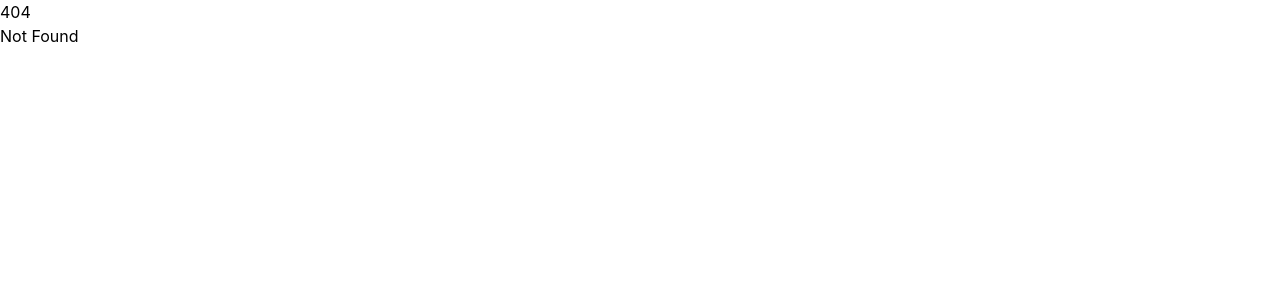
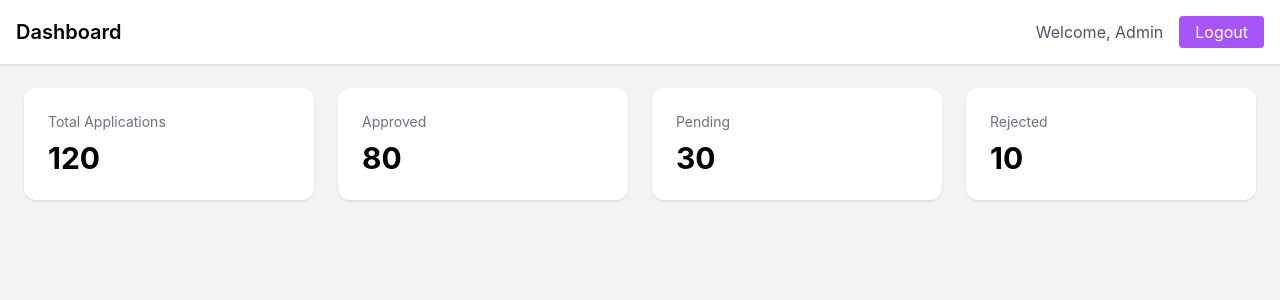
Before and after one commit to smbarge/HDFC_Education_loan, a SvelteKit app in the folder client/: page /1/admin/dashboard1 in a window 1280 px wide. Before the commit this address had no page. Shown: the top 300 px of the page. Built offline with nearby package versions, Linux system fonts and the light colour scheme; sample sign-in values are in the browser's storage.

Commit message:
Add key cloak

```diff
--- /dev/null
+++ b/client/src/lib/api/adminapi.js
@@ -0,0 +1,56 @@
+// src/lib/api/adminapi.js
+
+// async function adminLogin(username, password) {
+//   const params = new URLSearchParams();
+//   params.append("client_id", "education-admin");
+//   params.append("client_secret", "KAJ7j5zoBs75YybVVusB5CmkHCml2nPL");
+//   params.append("grant_type", "password");
+//   params.append("username", username);
+//   params.append("password", password);
+
+//   const response = await fetch(
+//     "https://keycloak.chanakyasoft.com/realms/education-loan/protocol/openid-connect/token",
+//     {
+//       method: "POST",
+//       headers: {
+//         "Content-Type": "application/x-www-form-urlencoded"
+//       },
+//       body: params
+//     }
+//   );
+
+//   const data = await response.json();
+
+//   if (!response.ok) {
+//     throw new Error(data.error_description || "Invalid username or password");
+//   }
+
+//   return {
+//     access_token: data.access_token,
+//     refresh_token: data.refresh_token
+//   };
+// }
+
+async function adminLogin(username, password) {
+  const response = await fetch('/api/admin/auth', {
+    method: 'POST',
+    headers: { 'Content-Type': 'application/json' },
+    body: JSON.stringify({ username, password })
+  });
+
+  const data = await response.json();
+
+  if (data.error !== 0) {
+    throw new Error(data.errorMsg || "Login failed");
+  }
+
+  return {
+    access_token: data.access_token,
+    refresh_token: data.refresh_token
+  };
+}
+
+
+export {
+    adminLogin
+};
--- a/client/src/routes/[locale]/admin/+page.svelte
+++ b/client/src/routes/[locale]/admin/+page.svelte
@@ -9,6 +9,7 @@
   function handleAdminLogin() {
     goto(`/${locale}/admin/login`);
   }
+
 </script>
 
 <svelte:head>
--- /dev/null
+++ b/client/src/routes/[locale]/admin/dashboard1/+page.svelte
@@ -0,0 +1,73 @@
+<script>
+	import { goto } from '$app/navigation';
+	 import { page } from '$app/stores';
+  import { i18n } from '$lib/i18n';
+  import { onMount } from 'svelte';
+
+
+
+	$: locale = $page.params.locale || 'en';
+	$: t = i18n[locale];
+
+	let userName = "Admin";
+
+	let stats = [
+		{ title: "Total Applications", value: 120 },
+		{ title: "Approved", value: 80 },
+		{ title: "Pending", value: 30 },
+		{ title: "Rejected", value: 10 }
+	];
+
+	onMount(() => {
+    const adminToken = localStorage.getItem('adminToken');
+    if (!adminToken) goto(`/${locale}/admin/login`);
+
+});
+
+	function logout() {
+    localStorage.removeItem("adminToken");   // ✅ matches what login saves
+    localStorage.removeItem("refreshToken"); // ✅ also clear refresh token
+    goto(`/${locale}/admin`);
+}
+</script>
+
+<div class="flex h-screen bg-gray-100">
+
+
+
+	<!-- Main Content -->
+	<div class="flex-1 flex flex-col">
+
+		<!-- Navbar -->
+		<header class="bg-white shadow flex justify-between items-center p-4">
+			<h1 class="text-xl font-semibold">Dashboard</h1>
+
+			<div class="flex items-center gap-4">
+				<span class="text-gray-600">Welcome, {userName}</span>
+				<button
+					class="bg-purple-500 text-white px-4 py-1 rounded hover:bg-red-600"
+					on:click={logout}>
+					Logout
+				</button>
+			</div>
+		</header>
+
+		<!-- Dashboard Cards -->
+		<main class="p-6">
+
+			<div class="grid grid-cols-1 md:grid-cols-2 lg:grid-cols-4 gap-6">
+
+				{#each stats as stat}
+					<div class="bg-white rounded-xl shadow p-6">
+						<h2 class="text-gray-500 text-sm">{stat.title}</h2>
+						<p class="text-3xl font-bold mt-2">{stat.value}</p>
+					</div>
+				{/each}
+
+			</div>
+
+		</main>
+
+	</div>
+
+</div>
--- a/client/src/routes/[locale]/admin/login/+page.svelte
+++ b/client/src/routes/[locale]/admin/login/+page.svelte
@@ -3,6 +3,7 @@
   import { page } from '$app/stores';
   import { i18n } from '$lib/i18n';
   import { onMount } from 'svelte';
+  import { adminLogin } from '$lib/api/adminapi.js';
 
   $: locale = $page.params.locale || 'en';
   $: t = i18n[locale];
@@ -15,7 +16,7 @@
 
   onMount(() => {
     const adminToken = localStorage.getItem('adminToken');
-    if (adminToken) goto(`/${locale}/admin/dashboard`);
+    if (adminToken) goto(`/${locale}/admin/dashboard1`);
   });
 
   function validateField(field) {
@@ -44,21 +45,24 @@
 
 async function handleLogin() {
   submitError = '';
+
   if (!validateForm()) return;
+
   isSubmitting = true;
+
   try {
-      const response = await fetch('/api/admin/auth', {
-        method: 'POST',
-        headers: { 'Content-Type': 'application/json' },
-        body: JSON.stringify({ action: 'adminLogin', username: formData.username, password: formData.password })
-      });
-      const result = await response.json();
-      if (result.error !== 0) { submitError = result.errorMsg || 'Invalid username or password'; return; }
-      localStorage.setItem('adminToken', result.token);
-      localStorage.setItem('adminUser', JSON.stringify(result.user));
-      goto(`/${locale}/admin/dashboard`);
-    } catch (err) {
-      submitError = 'Server error. Please try again.';
+    const result = await adminLogin(formData.username, formData.password);
+
+    // store token
+    localStorage.setItem('adminToken', result.access_token);
+    localStorage.setItem('refreshToken', result.refresh_token);
+
+    // redirect to dashboard
+    goto(`/${locale}/admin/dashboard1`);
+
+  } catch (error) {
+    submitError = error.message || "Server error. Please try again.";
+
   } finally {
     isSubmitting = false;
   }
--- /dev/null
+++ b/client/src/routes/api/admin/auth/+server.js
@@ -0,0 +1,53 @@
+import { json } from '@sveltejs/kit';
+
+export async function POST({ request }) {
+
+  const { username, password } = await request.json();
+
+  try {
+
+    const params = new URLSearchParams();
+    params.append("client_id", "education-admin");
+    params.append("client_secret", "KAJ7j5zoBs75YybVVusB5CmkHCml2nPL");
+    params.append("grant_type", "password");
+    params.append("username", username);
+    params.append("password", password);
+
+    const response = await fetch(
+      "https://keycloak.chanakyasoft.com/realms/education-loan/protocol/openid-connect/token",
+      {
+        method: "POST",
+        headers: {
+          "Content-Type": "application/x-www-form-urlencoded"
+        },
+        body: params
+      }
+    );
+
+    const data = await response.json();
+
+    if (!response.ok) {
+      return json({
+        error: -1,
+        errorMsg: data.error_description || "Invalid username or password"
+      }, { status: 401 });
+    }
+
+    return json({
+      error: 0,
+      access_token: data.access_token,
+      refresh_token: data.refresh_token
+    });
+
+  } catch (error) {
+
+    console.error("Keycloak Login Error:", error);
+
+    return json({
+      error: -1,
+      errorMsg: "Authentication server error"
+    }, { status: 500 });
+
+  }
+
+}
```
Lines whose indentation alone changed are shown as unchanged.
